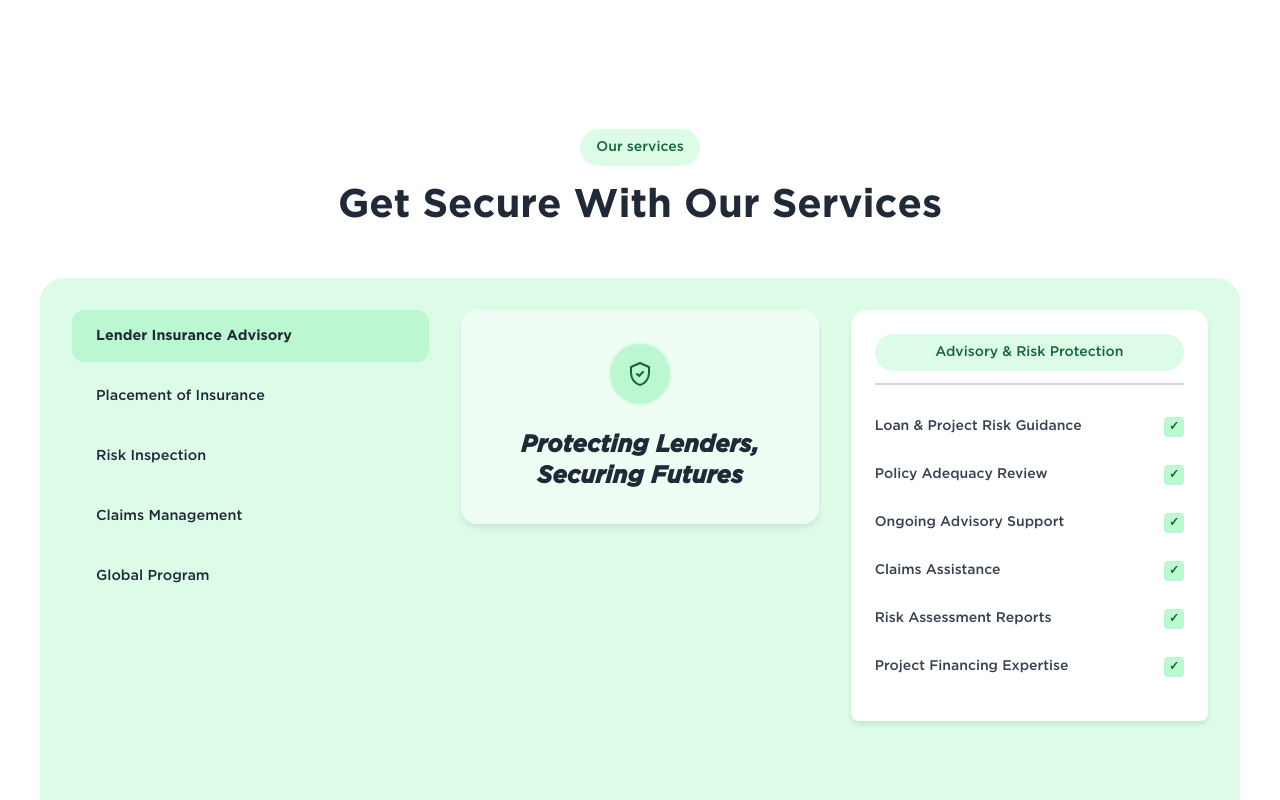
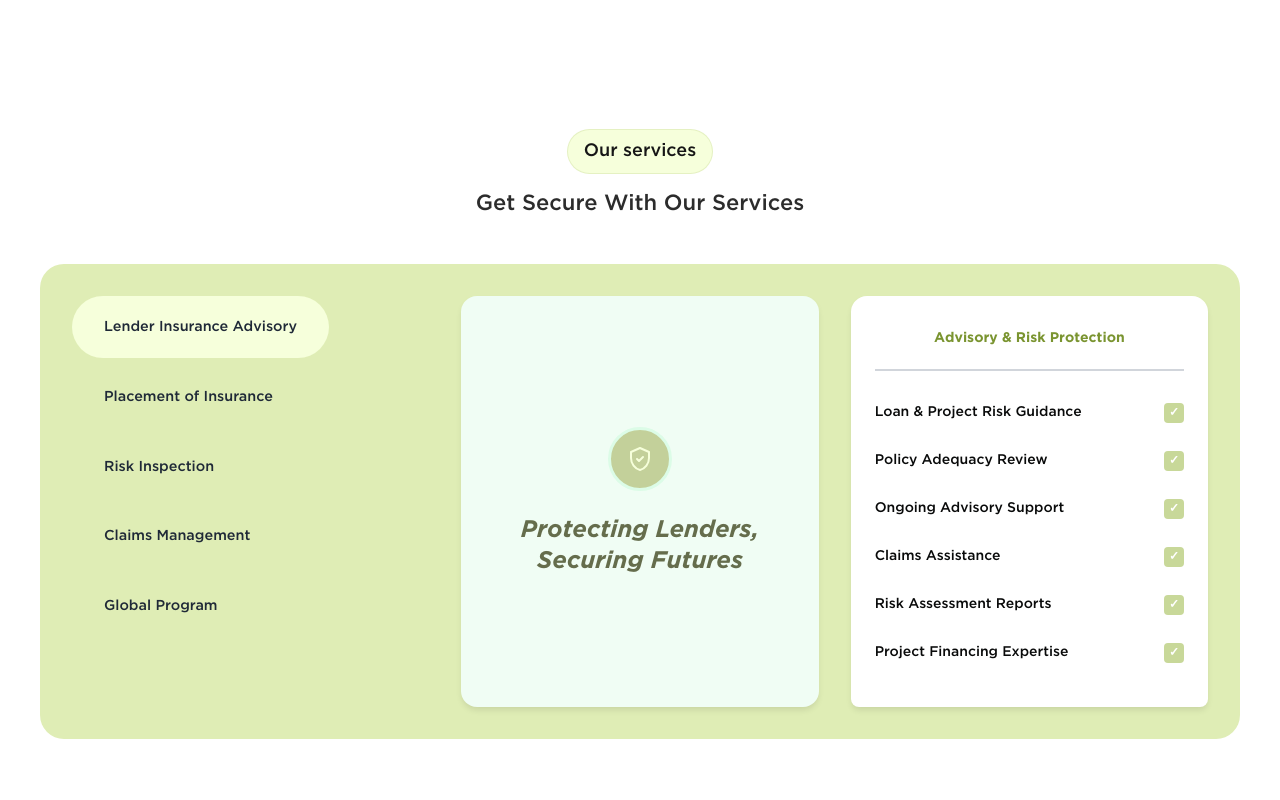
Before and after one commit to Sublime-Data-System/ND-Insurance, a Next.js app: page / in a window 1280 px wide. Shown: the part 3000-3800 px from the top of the page. Built offline with nearby package versions, Linux system fonts and the light colour scheme.

Commit message:
UI changes

```diff
--- a/src/components/HomePage/ServicesSection/ServicesSection.module.css
+++ b/src/components/HomePage/ServicesSection/ServicesSection.module.css
@@ -14,35 +14,35 @@
 
 .badge {
   display: inline-block;
-  background-color: #dcfce7;
-  color: #166534;
+  background-color: #F6FFDB;
+  color: #161616;
   padding: 0.5rem 1rem;
   border-radius: 9999px;
-  font-size: 0.875rem;
-  font-weight: 500;
+  font-size: 1.125rem;
+  font-weight: 350;
   margin-bottom: 1rem;
+  border: 1.79px solid #A9BF6838
 }
 
 .title {
-  font-size: 2.5rem;
-  font-weight: 700;
-  color: #1f2937;
+  font-size: 1.375rem;
+  font-weight: 400;
+  color: #2C2C2C;
   line-height: 1.2;
 }
 
 .mainContainer {
-  background-color: #dcfce7;
+  background-color: #DFEDB5;
   border-radius: 1.5rem;
   padding: 2rem;
   position: relative;
-  min-height: 600px;
 }
 
 .desktopLayout {
   display: grid;
   grid-template-columns: 1fr 1fr 1fr;
   gap: 2rem;
-  align-items: start;
+  align-items: stretch;
 }
 
 .mobileLayout {
@@ -52,6 +52,7 @@
 .leftPanel {
   display: flex;
   flex-direction: column;
+  height: 100%;
 }
 
 .serviceTabs {
@@ -64,23 +65,24 @@
   background: none;
   border: none;
   color: #1f2937;
-  padding: 1rem 1.5rem;
-  border-radius: 0.75rem;
+  padding: 1.3rem 2rem;
+  border-radius: 62.86px;
   font-weight: 500;
   font-size: 0.9rem;
   text-align: left;
   cursor: pointer;
   transition: all 0.3s ease;
   line-height: 1.4;
+  width: fit-content;
 }
 
 .serviceTab:hover {
-  background-color: rgba(187, 247, 208, 0.5);
+  background-color: #F6FFDB90;
 }
 
 .activeTab {
-  background-color: #bbf7d0;
-  font-weight: 600;
+  background-color: #F6FFDB;
+  font-weight: 400;
 }
 
 .centralCard {
@@ -93,6 +95,7 @@
   flex-direction: column;
   justify-content: center;
   align-items: center;
+  height: 100%;
 }
 
 .iconContainer {
@@ -104,19 +107,19 @@
 .icon {
   width: 4rem;
   height: 4rem;
-  background-color: #bbf7d0;
+  background-color: #C3D09A;
   border-radius: 50%;
   display: flex;
   align-items: center;
   justify-content: center;
-  color: #166534;
-  border: 2px solid #dcfce7;
+  color: #F6FFDB;
+  border: 3px solid #dcfce7;
 }
 
 .slogan {
   font-size: 1.5rem;
-  font-weight: 600;
-  color: #1f2937;
+  font-weight: 400;
+  color: #656D4C;
   font-style: italic;
   line-height: 1.3;
   text-align: center;
@@ -125,6 +128,7 @@
 .rightPanel {
   display: flex;
   flex-direction: column;
+  height: 100%;
 }
 
 .rightCard {
@@ -136,15 +140,16 @@
   border-top-right-radius: 1rem;
   border-bottom-left-radius: 0.5rem;
   border-bottom-right-radius: 0.5rem;
+  height: 100%;
+  display: flex;
+  flex-direction: column;
 }
 
 .rightBadge {
-  background-color: #dcfce7;
-  color: #166534;
+  color: #7A9430;
   padding: 0.5rem 1rem;
-  border-radius: 9999px;
   font-size: 0.875rem;
-  font-weight: 500;
+  font-weight: 700;
   text-align: center;
   margin-bottom: 0.75rem;
   display: inline-block;
@@ -170,10 +175,11 @@
   justify-content: space-between;
   margin-bottom: 0.75rem;
   padding: 0.5rem 0;
+  gap: 1rem;
 }
 
 .serviceText {
-  color: #374151;
+  color: #090A0A;
   font-size: 0.875rem;
   line-height: 1.4;
   flex: 1;
@@ -182,15 +188,16 @@
 .checkIcon {
   width: 1.25rem;
   height: 1.25rem;
-  background-color: #bbf7d0;
+  background-color: #C8D899;
   border-radius: 0.25rem;
   display: flex;
   align-items: center;
   justify-content: center;
   font-size: 0.75rem;
-  color: #166534;
+  color: #FFFFFF;
   font-weight: 600;
   flex-shrink: 0;
+  margin-left: auto;
 }
 
 /* Mobile Layout Styles */
```
